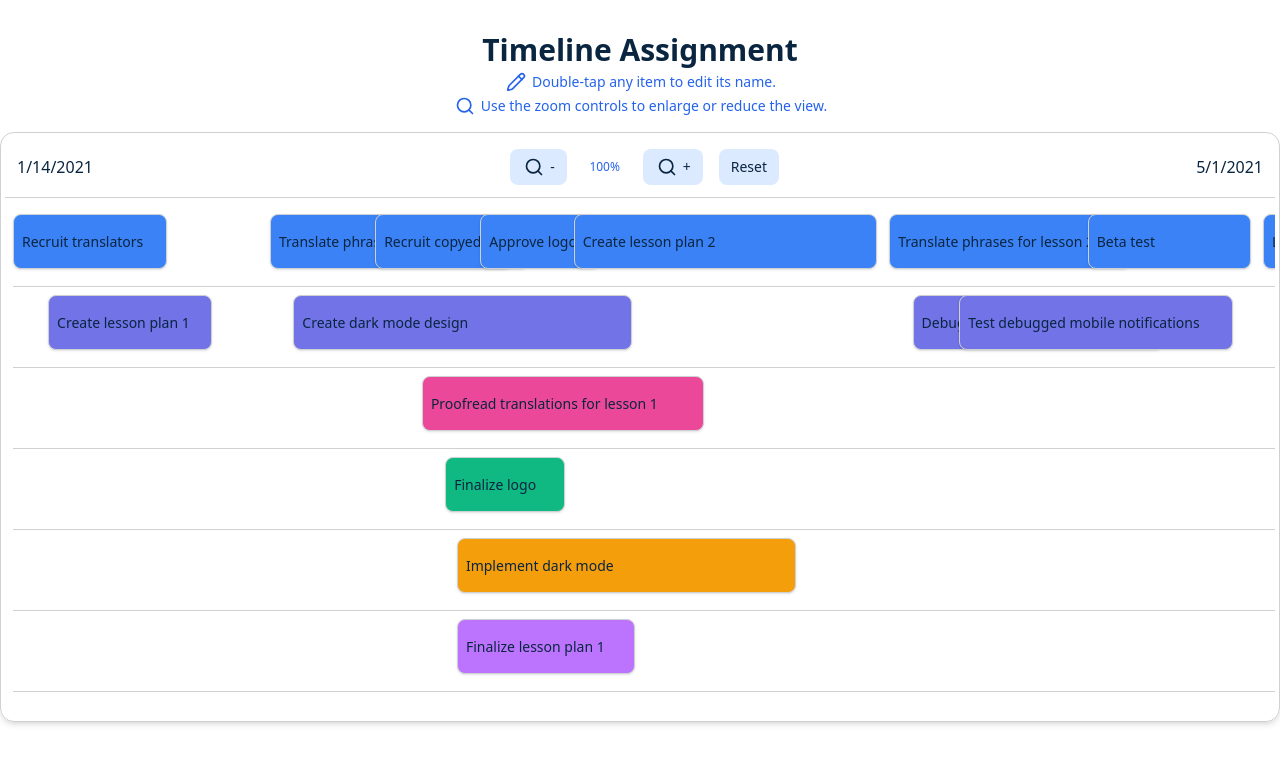
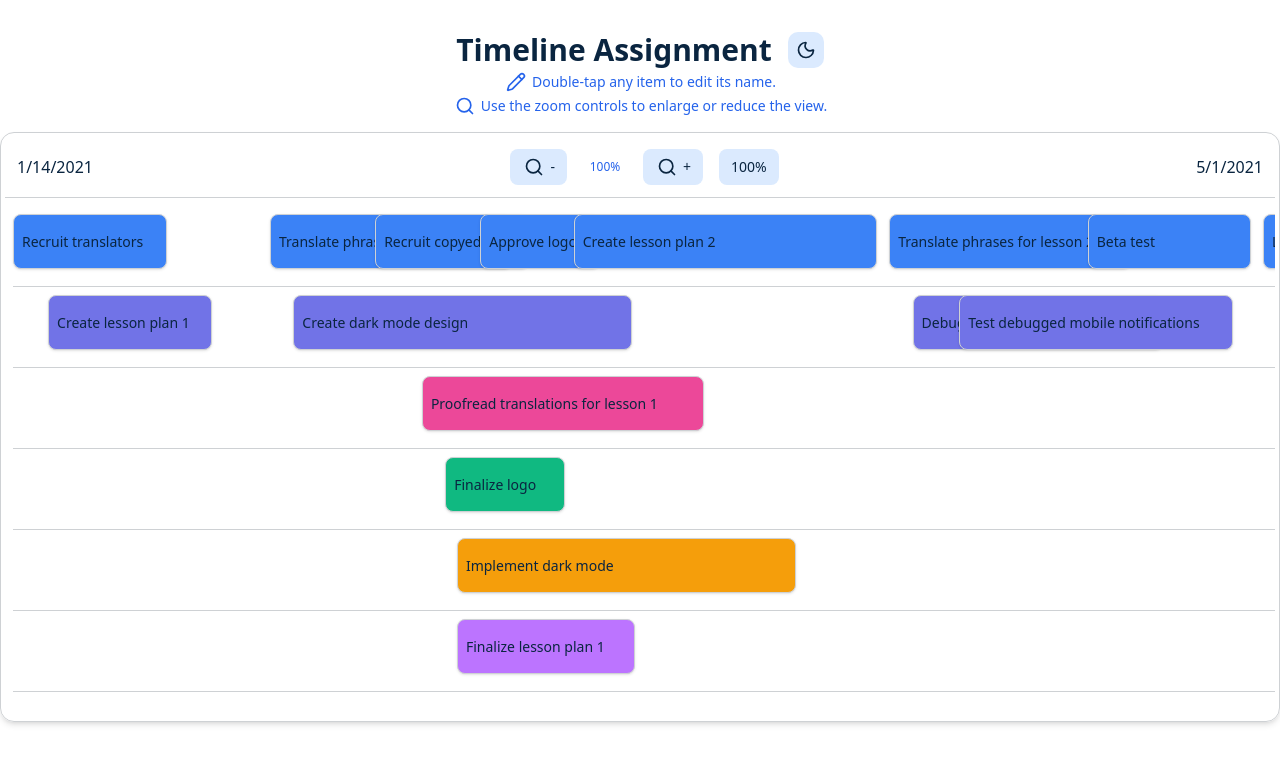
Before and after one commit to bragap/timeline-assignment-airtable, a Next.js app: page / in a window 1280 px wide. Shown: the top 764 px of the page. Built offline with nearby package versions, Linux system fonts and the light colour scheme.

Commit message:
Add dark mode.

```diff
--- a/app/_components/Timeline.tsx
+++ b/app/_components/Timeline.tsx
@@ -3,15 +3,31 @@ import calculateItemPosition from '@/lib/functions/calculateItemPosition';
 import { endDate, laneColors, startDate } from '@/lib/constants';
 import { cn } from '@/lib/utils';
 import { TimelineItem, TimelineProps } from '@/lib/types';
-import { useState } from 'react';
-import { Pencil, Search } from 'lucide-react';
+import { useState, useEffect } from 'react';
+import { Pencil, Search, Sun, Moon } from 'lucide-react';
 
 export default function Timeline<T extends TimelineItem>({ items, onItemUpdate, editable = false, showZoomControls = true }: TimelineProps<T>) {
     const [editingItem, setEditingItem] = useState<number | null>(null);
     const [editValue, setEditValue] = useState<string>('');
     const [zoomLevel, setZoomLevel] = useState(1);
+    const [isDark, setIsDark] = useState(false);
     const containerWidth = 1250;
     const lanes = assignLanes([...items]);
+
+    useEffect(() => {
+        setIsDark(document.documentElement.classList.contains('dark'));
+    }, []);
+
+    const toggleTheme = () => {
+        const newIsDark = !isDark;
+        setIsDark(newIsDark);
+
+        if (newIsDark) {
+            document.documentElement.classList.add('dark');
+        } else {
+            document.documentElement.classList.remove('dark');
+        }
+    };
 
     const handleItemDoubleClick = (item: T) => {
         if (!editable) return;
@@ -57,7 +73,16 @@ export default function Timeline<T extends TimelineItem>({ items, onItemUpdate,
     return (
         <section className="w-full flex h-screen flex-col items-center bg-background py-8">
             <div className="w-full max-w-7xl flex flex-col items-center pb-4">
-                <div className="text-3xl font-semibold mb-1">Timeline Assignment</div>
+                <div className="flex items-center gap-4 mb-1">
+                    <div className="text-3xl font-semibold">Timeline Assignment</div>
+                    <button
+                        onClick={toggleTheme}
+                        className="p-2 rounded-lg bg-muted hover:bg-muted/80 transition-colors cursor-pointer"
+                        title="Toggle theme"
+                    >
+                        {isDark ? <Sun size={20} /> : <Moon size={20} />}
+                    </button>
+                </div>
                 <div className="text-sm text-muted-foreground text-center space-y-1">
                     {editable && (
                         <div className="flex items-center gap-1 justify-center"><Pencil height={20} /> Double-tap any item to edit its name.</div>
@@ -78,7 +103,7 @@ export default function Timeline<T extends TimelineItem>({ items, onItemUpdate,
                             <button
                                 onClick={handleZoomOut}
                                 className="flex items-center gap-1 px-3 py-2 text-sm bg-muted hover:bg-muted/80 rounded-md cursor-pointer transition-colors"
-                                title="Reduzir zoom"
+                                title="Zoom out"
                             >
                                 <Search height={20} />-
                             </button>
@@ -88,16 +113,16 @@ export default function Timeline<T extends TimelineItem>({ items, onItemUpdate,
                             <button
                                 onClick={handleZoomIn}
                                 className="flex items-center gap-1 px-3 py-2 text-sm bg-muted hover:bg-muted/80 rounded-md cursor-pointer transition-colors"
-                                title="Ampliar zoom"
+                                title="Zoom in"
                             >
                                 <Search height={20} />+
                             </button>
                             <button
                                 onClick={handleZoomReset}
                                 className="px-3 py-2 text-sm bg-muted hover:bg-muted/80 rounded-md cursor-pointer transition-colors ml-2"
-                                title="Resetar zoom"
+                                title="Reset zoom"
                             >
-                                Reset
+                                100%
                             </button>
                         </div>
                     )}
@@ -121,7 +146,7 @@ export default function Timeline<T extends TimelineItem>({ items, onItemUpdate,
                                                 "top-2 z-[2] h-[55px]",
                                                 laneColors[laneIndex % laneColors.length],
                                                 editable ? "cursor-pointer hover:shadow-lg hover:scale-105" : "cursor-default",
-                                                editingItem === item.id ? "ring-2 ring-blue-500 shadow-lg scale-105" : ""
+                                                editingItem === item.id ? "ring-2 ring-primary shadow-lg scale-105" : ""
                                             )}
                                             style={{
                                                 left: left,
--- a/app/_components/TimelineWrapper.tsx
+++ b/app/_components/TimelineWrapper.tsx
@@ -14,7 +14,6 @@ export default function TimelineWrapper() {
                 item.id === updatedItem.id ? updatedItem : item
             )
         );
-        console.log('Item atualizado:', updatedItem);
     };
 
     return (
--- a/app/globals.css
+++ b/app/globals.css
@@ -64,6 +64,33 @@
   --color-6: #bc74ff;
 }
 
+.dark {
+  --background: #0f172a;
+  --foreground: #f1f5f9;
+  --card: #1e293b;
+  --card-foreground: #f1f5f9;
+  --popover: #1e293b;
+  --popover-foreground: #f1f5f9;
+  --primary: #3b82f6;
+  --primary-foreground: #ffffff;
+  --secondary: #334155;
+  --secondary-foreground: #f1f5f9;
+  --muted: #334155;
+  --muted-foreground: #94a3b8;
+  --accent: #1e293b;
+  --accent-foreground: #f1f5f9;
+  --destructive: #ef4444;
+  --border: #334155;
+  --input: #334155;
+  --ring: #3b82f6;
+  --color-1: #3b82f6;
+  --color-2: #8b5cf6;
+  --color-3: #ec4899;
+  --color-4: #10b981;
+  --color-5: #f59e0b;
+  --color-6: #a855f7;
+}
+
 @layer base {
   * {
     @apply border-border outline-ring/50;
@@ -72,4 +99,8 @@
   body {
     @apply bg-background text-foreground;
   }
+
+  .dark ::-webkit-scrollbar-track {
+    background: var(--background);
+  }
 }
```
